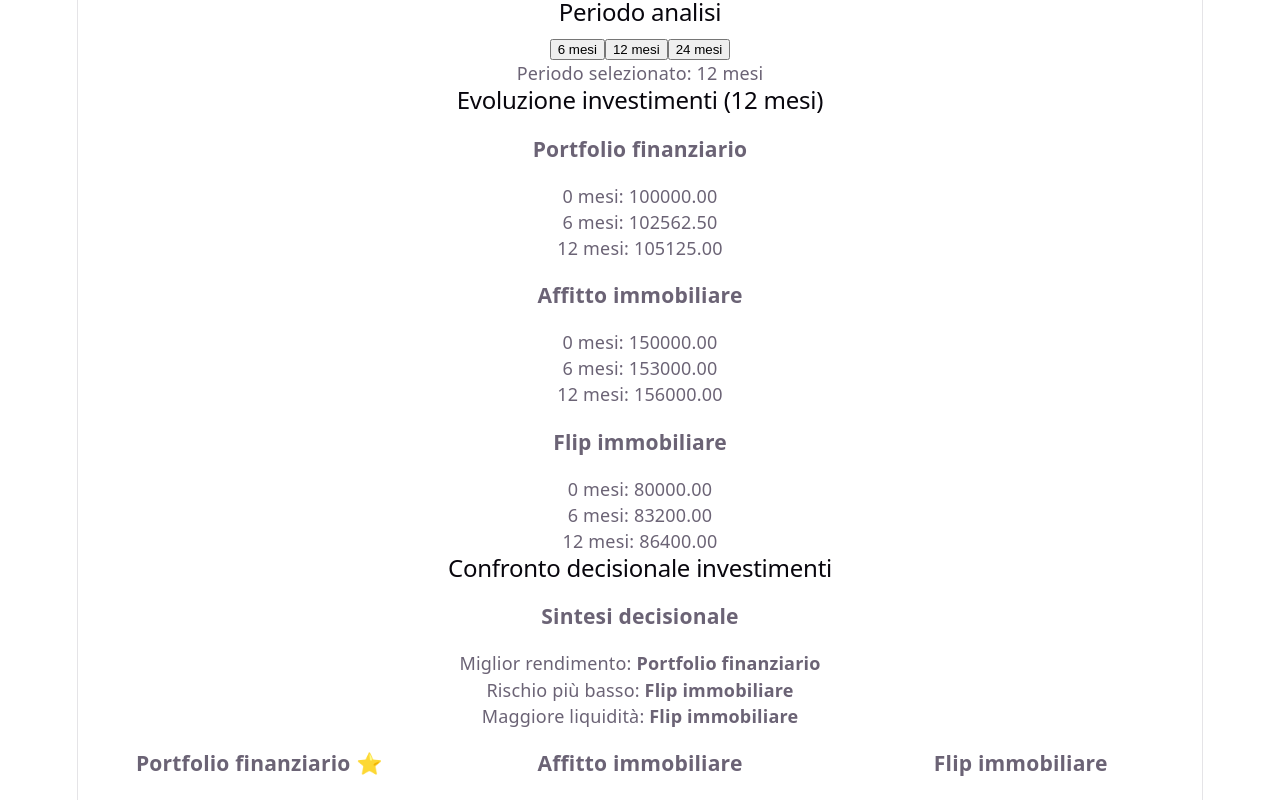
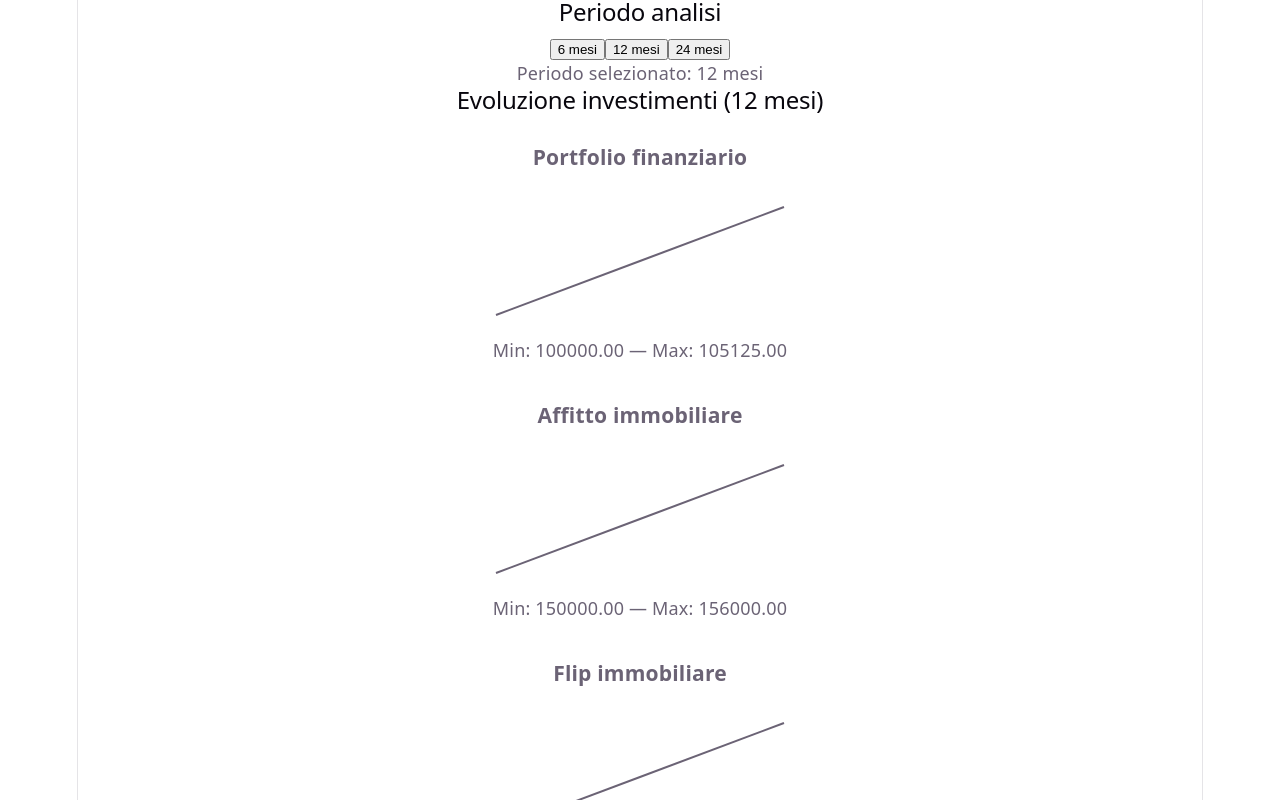
Before and after one commit to carlosciarrinovideo1-svg/Bussola-Finanziaria, a React (Vite) app in the folder frontend/: page / in a window 1280 px wide. Shown: the part 5000-5800 px from the top of the page. Built offline with nearby package versions, Linux system fonts and the light colour scheme; no server answers.

Commit message:
BF-0093: render investment history as SVG chart

```diff
--- a/frontend/src/components/investment/InvestmentHistoryGraph.tsx
+++ b/frontend/src/components/investment/InvestmentHistoryGraph.tsx
@@ -6,22 +6,75 @@ interface InvestmentHistoryGraphProps {
   series: InvestmentHistorySeries[];
 }
 
+const WIDTH = 320;
+const HEIGHT = 140;
+const PADDING = 16;
+
 export default function InvestmentHistoryGraph({
   series,
 }: InvestmentHistoryGraphProps) {
   return (
-    <div>
-      {series.map((item) => (
-        <section key={item.name}>
-          <h3>{item.name}</h3>
+    <div
+      style={{
+        display: "grid",
+        gap: "1rem",
+      }}
+    >
+      {series.map((item) => {
+        const values = item.points.map(
+          (point) => point.value,
+        );
 
-          {item.points.map((point) => (
-            <div key={point.month}>
-              {point.month} mesi: {point.value.toFixed(2)}
-            </div>
-          ))}
-        </section>
-      ))}
+        const min = Math.min(...values);
+        const max = Math.max(...values);
+        const range = Math.max(max - min, 1);
+
+        const points = item.points
+          .map((point, index) => {
+            const x =
+              PADDING +
+              (index *
+                (WIDTH - PADDING * 2)) /
+                Math.max(
+                  item.points.length - 1,
+                  1,
+                );
+
+            const y =
+              HEIGHT -
+              PADDING -
+              ((point.value - min) / range) *
+                (HEIGHT - PADDING * 2);
+
+            return `${x},${y}`;
+          })
+          .join(" ");
+
+        return (
+          <section key={item.name}>
+            <h3>{item.name}</h3>
+
+            <svg
+              width={WIDTH}
+              height={HEIGHT}
+              viewBox={`0 0 ${WIDTH} ${HEIGHT}`}
+            >
+              <polyline
+                fill="none"
+                stroke="currentColor"
+                strokeWidth="2"
+                points={points}
+              />
+            </svg>
+
+            <p>
+              Min: {min.toFixed(2)}
+              {" — "}
+              Max: {max.toFixed(2)}
+            </p>
+          </section>
+        );
+      })}
     </div>
   );
 }
```
